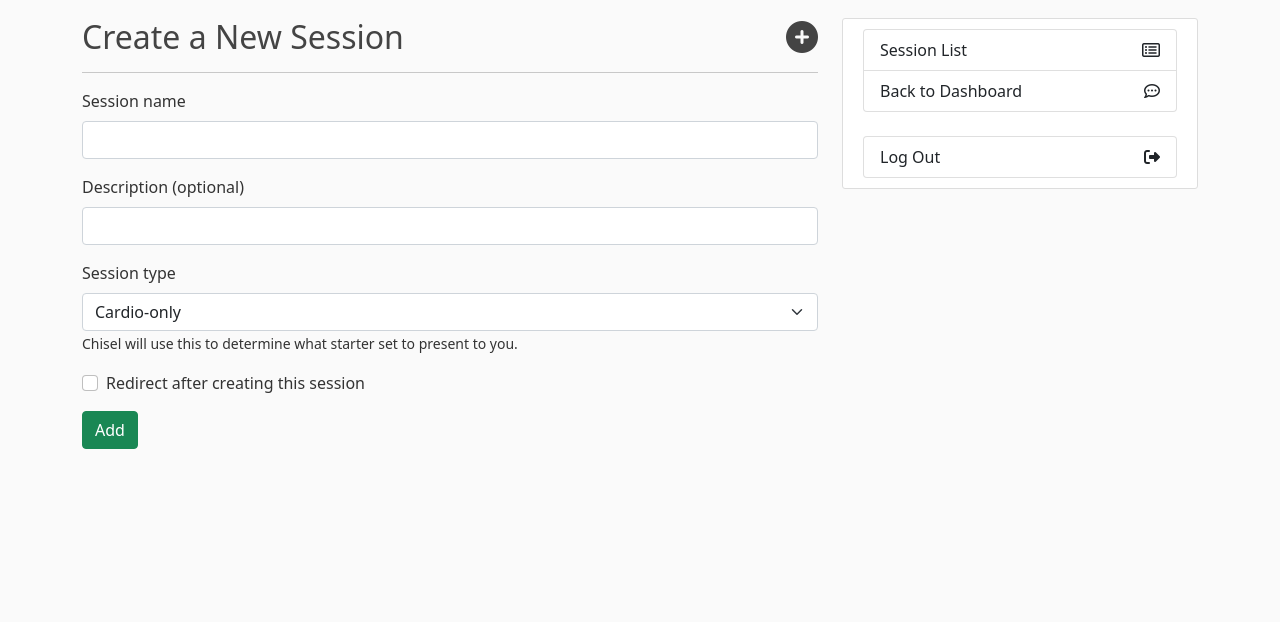
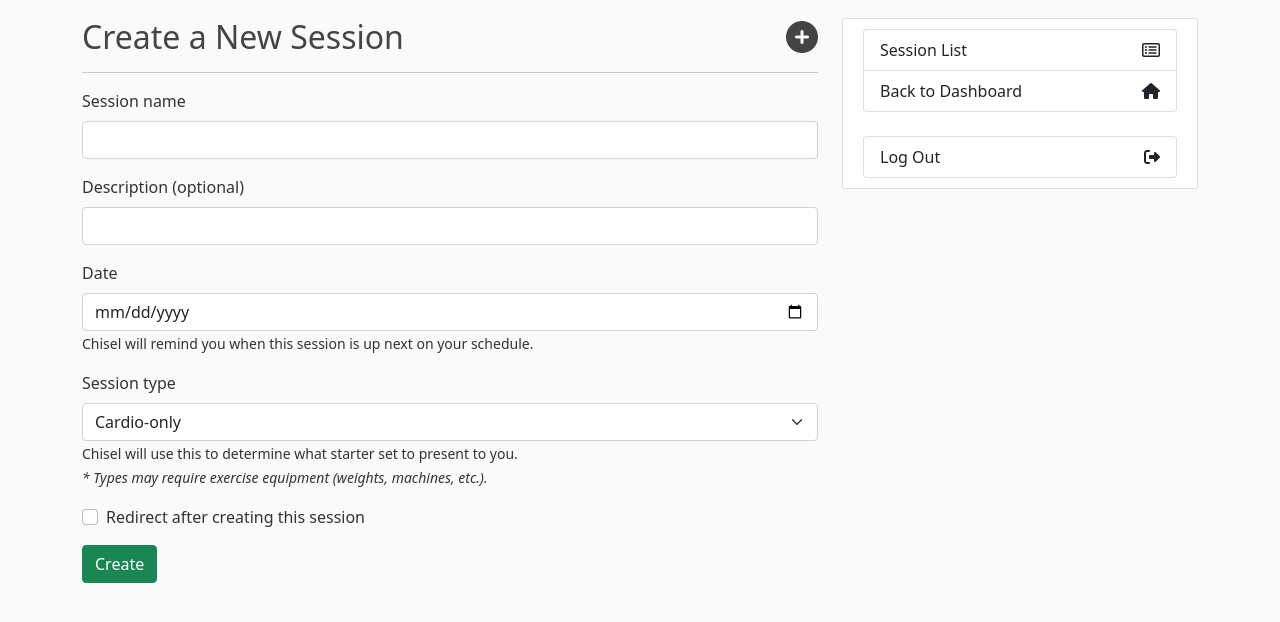
Before and after one commit to BenRushin/CS1530Chisel, a Flask app: page /create-session in a window 1280 px wide. Shown: the part 62-684 px from the top of the page. Run offline with Flask 2, Linux system fonts and the light colour scheme; a user stored in the database is signed in; some libraries are stand-ins or nearby versions.

Commit message:
Added session list, create session functions

```diff
--- a/chisel/routes.py
+++ b/chisel/routes.py
@@ -2,9 +2,10 @@ import os, secrets
 from flask import Flask, render_template, url_for, flash, send_from_directory, abort, session, request, redirect
 from flask_login import login_user, logout_user, login_required, current_user
 from chisel import app, db, bcrypt
-from chisel.models.Customer import Customer, Post
+from chisel.models.Customer import Customer, Post, WorkoutSession
 from chisel.forms import RegistrationForm, LoginForm, EmptyForm, UpdateProfileForm, PostForm
 from PIL import Image
+from datetime import date, datetime
 
 @app.route('/')
 @app.route('/login', methods=['GET', 'POST'])
@@ -15,7 +16,6 @@ def login():
     if form.validate_on_submit():
         customer = Customer.query.filter_by(email=form.email.data).first()
         if customer and bcrypt.check_password_hash(customer.password, form.password.data):
-            session['customer_username'] = customer.username
             login_user(customer, remember=form.remember.data)
             flash('Successful login!', 'success')
             next_page = request.args.get('next')
@@ -43,13 +43,35 @@ def register():
 @app.route('/dashboard', methods=['GET', 'POST'])
 @login_required
 def dashboard():
-    return render_template('dashboard.html', username=session['customer_username'])
+    return render_template('dashboard.html', username=current_user.username)
 
 
 @app.route('/create-session', methods=['GET', 'POST'])
 @login_required
 def create_session():
-    return render_template('create_session.html', username=session['customer_username'])
+    if request.method == 'POST':
+        current_customer = Customer.query.filter_by( username = current_user.username ).first()
+        new_session = WorkoutSession( name = request.form[ "sesname" ], desc = request.form[ "sesdesc" ],
+                                      date = datetime.strptime( request.form[ "sesdate" ], '%Y-%m-%d' ), type = int( request.form[ "sestype" ] ), user_id = current_customer.id )
+        db.session.add( new_session )
+        db.session.commit()
+        success_str = "Successfully created a new session!"
+        if request.form.get( "sesredir" ):
+            success_str += "\nRedirected to session list."
+            flash( success_str )
+            return redirect( url_for( 'session_list' ) )
+        else:
+            flash( success_str )
+
+    return render_template('create_session.html', username=current_user.username)
+
+
+@app.route('/session-list', methods=['GET', 'POST'])
+@login_required
+def session_list():
+    current_customer = Customer.query.filter_by( username = current_user.username ).first()
+    print( current_customer.sessions )
+    return render_template('session_list.html', username=current_user.username, ses_list = current_customer.sessions )
 
 
 @app.route("/logout")
@@ -67,13 +89,16 @@ def connect():
     # if we want to query ALL posts, we can use:
     #posts = Post.query.order_by(Post.date_posted.desc()).paginate(page=page, per_page=2)
 
+    current_customer = Customer.query.filter_by( username = current_user.username ).first()
+    customer_post_count = Post.query.filter_by( user_id = current_customer.id ).count()
+
     # and here is the search function
     q = request.args.get('q')
     if q:
         customers = Customer.query.filter(Customer.username.startswith(q) | Customer.email.startswith(q)).limit(10).all()
-        return render_template('connect.html', customers=customers, username=session['customer_username'])
+        return render_template('connect.html', customers=customers, username=current_user.username)
 
-    return render_template('connect.html', posts=posts, username=session['customer_username'])
+    return render_template('connect.html', posts=posts, username=current_user.username, post_count = customer_post_count)
 
 
 
--- a/chisel/templates/connect.html
+++ b/chisel/templates/connect.html
@@ -65,7 +65,7 @@
 <div class="content-section">
   <div style="text-align: center">
     <h3>{{username}}</h3>
-    <h6>X posts</h6>
+    <h6>{% if post_count > 0 %}{{ post_count }}{% else %}No{% endif %} posts</h6>
   </div>
   <hr>
   <div class="list-group">
--- a/chisel/templates/create_session.html
+++ b/chisel/templates/create_session.html
@@ -11,43 +11,48 @@
   </div>
 </h2>
 <hr>
-<form>
+<form action="{{ url_for( 'create_session' ) }}" method="POST">
   <div class="mb-3">
     <label for="sesname" class="form-label">Session name</label>
-    <input type="text" class="form-control" id="sesname" required>
+    <input type="text" class="form-control" name="sesname" required>
   </div>
   <div class="mb-3">
     <label for="sesdesc" class="form-label">Description (optional)</label>
-    <input type="text" class="form-control" id="sesdesc">
+    <input type="text" class="form-control" name="sesdesc">
+  </div>
+  <div class="mb-3">
+    <label for="sesdate" class="form-label">Date</label>
+    <input type="date" class="form-control" name="sesdate">
+    <small>Chisel will remind you when this session is up next on your schedule.</small>
   </div>
   <div class="mb-3">
     <label for="sestype" class="form-label">Session type</label>
-    <select id="sestype" class="form-select">
-      <option>Cardio-only</option>
-      <option>Upper-body focus</option>
-      <option>Lower-body focus</option>
-      <option>Abdominal/core strength</option>
-      <option>Variety</option>
+    <select name="sestype" class="form-select">
+      <option value="1">Cardio-only</option>
+      <option value="2">Upper-body focus*</option>
+      <option value="3">Lower-body focus*</option>
+      <option value="4">Abdominal/core strength</option>
+      <option value="5">Variety*</option>
     </select>
-    <small>Chisel will use this to determine what starter set to present to you.</small>
+    <small>Chisel will use this to determine what starter set to present to you.<br/><i>* Types may require exercise equipment (weights, machines, etc.).</i></small>
   </div>
   <div class="mb-3 form-check">
-    <input type="checkbox" class="form-check-input" id="sesredir">
+    <input type="checkbox" class="form-check-input" name="sesredir">
     <label class="form-check-label" for="sesredir">Redirect after creating this session</label>
   </div>
-  <button type="submit" class="btn btn-success">Add</button>
+  <button type="submit" class="btn btn-success">Create</button>
 </form>
 {% endblock %}
 {% block sidebar %}
 <div class="content-section">
   <div class="list-group">
-    <a href="#" class="list-group-item list-group-item-action connect-option">
+    <a href="{{ url_for( 'session_list' ) }}" class="list-group-item list-group-item-action connect-option">
       Session List
       <i class="fa fa-list-alt"></i>
     </a>
     <a href="{{ url_for( 'dashboard' ) }}" class="list-group-item list-group-item-action connect-option">
       Back to Dashboard
-      <i class="fa fa-commenting-o"></i>
+      <i class="fa fa-home" aria-hidden="true"></i>
     </a>
     <!-- <a href="#" class="list-group-item list-group-item-action disabled connect-option" tabindex="-1" aria-disabled="true">
       Report
```
Also changed, not shown: chisel/models/Customer.py (+9 -1 lines), chisel/templates/dashboard.html (+5 -2 lines), chisel/templates/session_list.html (added, +59 -0 lines), migrations/versions/0d788ba83f41_added_workout_session_model_type.py (added, +28 -0 lines), migrations/versions/0f901b03b058_added_workout_session_model.py (added, +36 -0 lines), chisel/chisel.db.
